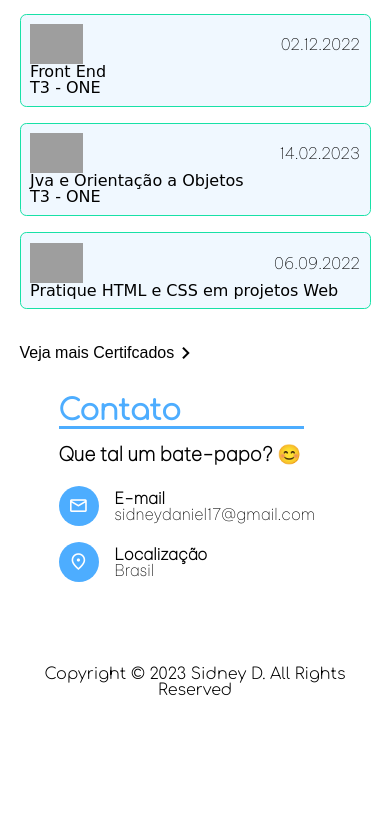
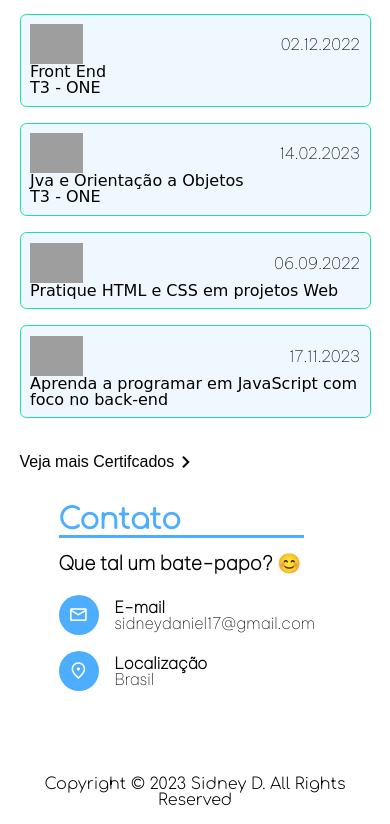
Before and after one commit to SidneyDaniel/NewPortif-lio, a plain HTML site: page index.html in a window 390 px wide. Shown: the part 3619-4443 px from the top of the page. Before the commit the page ends 4333 px from the top, so only its background shows below. Drawn offline with nearby package versions, Linux system fonts and the light colour scheme; grey boxes are pictures that could not be loaded; a web font is replaced by a local one.

Commit message:
dev/ add new list_card and make it more reponsive

```diff
--- a/index.html
+++ b/index.html
@@ -329,6 +329,15 @@
                         </div>
                         <h2>Pratique HTML e CSS em projetos Web</h2>
                     </li>
+
+                    <li class="list_card">
+                        <div>
+                            <img src="https://www.alura.com.br/assets/api/formacoes/categorias/programacao.svg" alt="" srcset="">
+                            <h3 class="date">17.11.2023</h3>
+                        </div>
+                        <h2>Aprenda a programar em JavaScript com foco no back-end</h2>
+                    </li>
+
                 </ul>
 
                 <a href="#" class="view_more">
--- a/src/CSS/sections/certifications_section.css
+++ b/src/CSS/sections/certifications_section.css
@@ -82,9 +82,15 @@
     display: flex;
 }
 
-@media screen and (max-width:750px) {
+@media screen and (max-width:745px) {
+    .list_of_certifications .list_card{
+        max-width: 46%;
+    }
+
+}
+
+@media screen and (max-width:491px) {
     .list_of_certifications .list_card{
         max-width: 100%;
     }
-
 }
```
